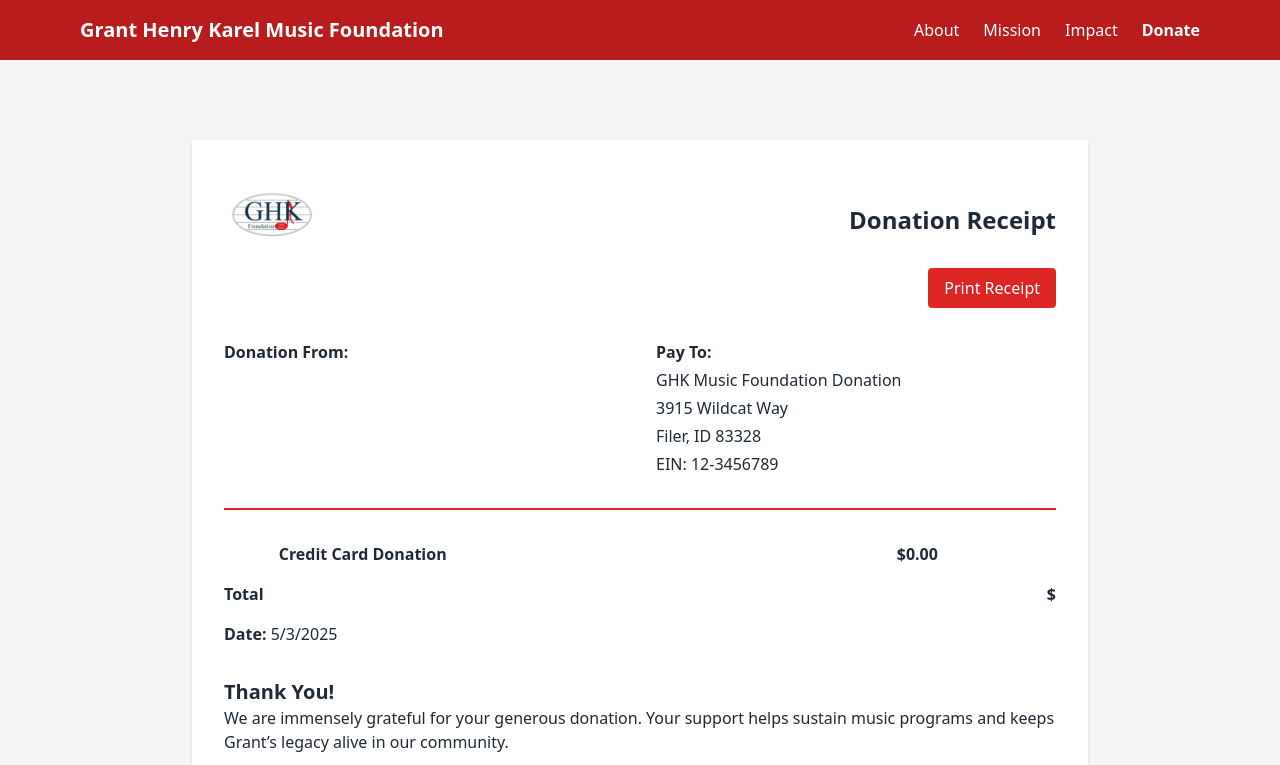
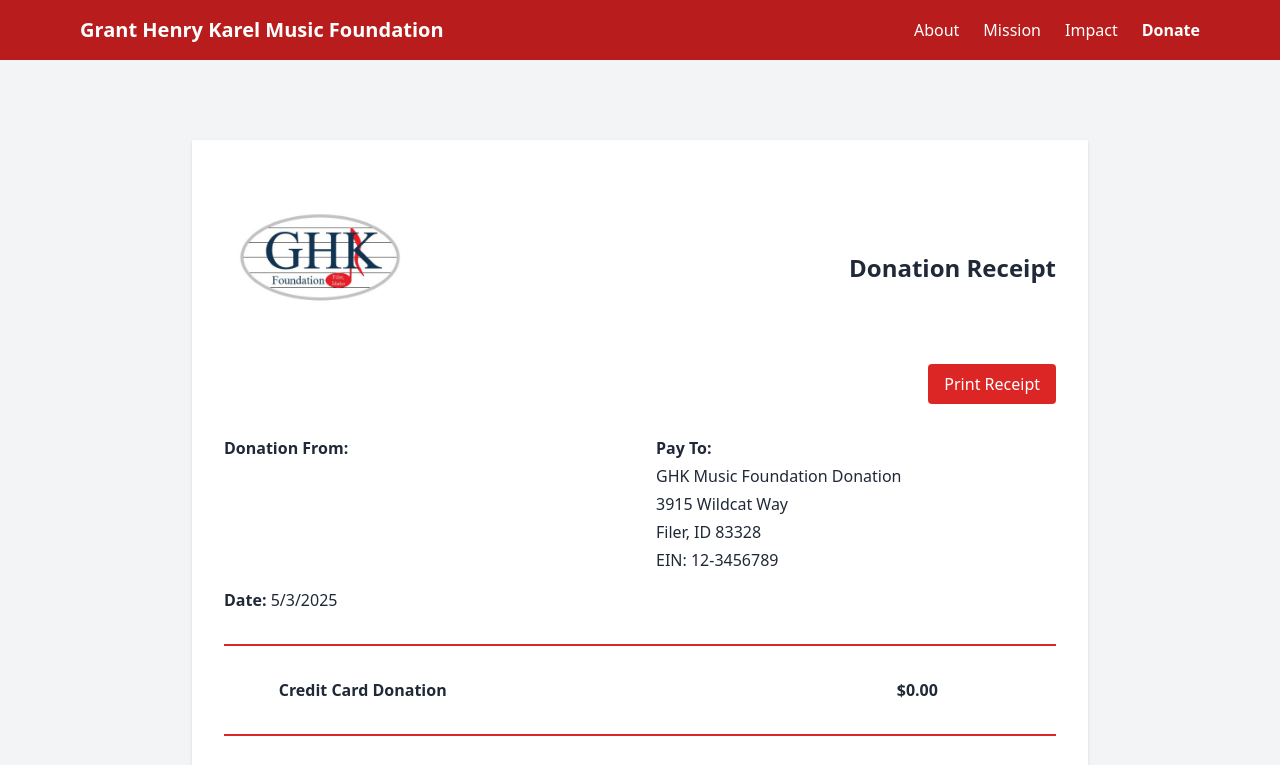
Before and after one commit to tsicloud/ghkfoundation, a website: page success.html in a window 1280 px wide. Shown: the top 765 px of the page. Drawn offline with nearby package versions, Linux system fonts and the light colour scheme.

Commit message:
update receipt

```diff
--- a/success.html
+++ b/success.html
@@ -37,10 +37,11 @@
     <!-- Header Row -->
     <div class="flex justify-between items-center">
       <div class="flex items-center space-x-4">
-        <img src="GHKLogo.jpg" alt="GHK Music Foundation Logo" class="h-24 w-auto"/>
+        <img src="GHKLogo.jpg" alt="GHK Music Foundation Logo" class="h-48 w-auto"/>
       </div>
       <h1 class="text-2xl font-bold">Donation Receipt</h1>
     </div>
+
     <!-- Add Print Button -->
     <div class="flex justify-end mb-4 print:hidden">
       <button onclick="window.print()" class="bg-red-600 hover:bg-red-800 text-white px-4 py-2 rounded">
@@ -67,7 +68,9 @@
         <p>EIN: 12-3456789</p>
       </div>
     </div>
-
+    <div class="mt-4">
+        <strong>Date:</strong> <span id="r-date"></span>
+    </div>
     <!-- Divider -->
     <hr class="border-t-2 border-red-600 my-8"/>
 
@@ -77,15 +80,13 @@
       <div></div>
       <div>$<span id="r-amount"></span></div>
     </div>
-    <div class="flex justify-between mt-4 font-semibold">
+  <!--  <div class="flex justify-between mt-4 font-semibold">
       <span>Total</span>
       <span>$<span id="r-amount"></span></span>
-    </div>
-    <div class="mt-4">
-      <strong>Date:</strong> <span id="r-date"></span>
-    </div>
+    </div> -->
+    <hr class="border-t-2 border-red-600 my-8"/>
 
-    <!-- Thank You Note -->
+       <!-- Thank You Note -->
     <div class="mt-8">
       <h3 class="text-xl font-semibold">Thank You!</h3>
       <p>We are immensely grateful for your generous donation. Your support helps sustain music programs and keeps Grant’s legacy alive in our community.</p>
```
